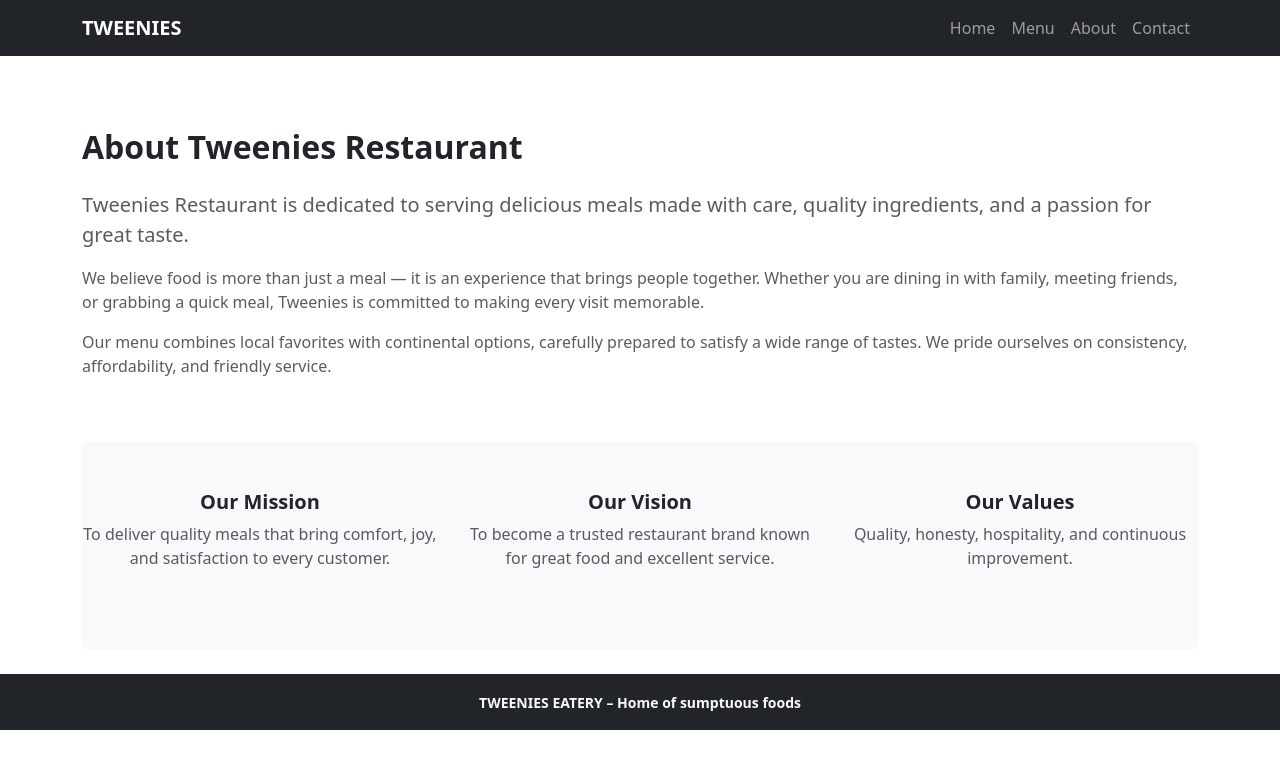
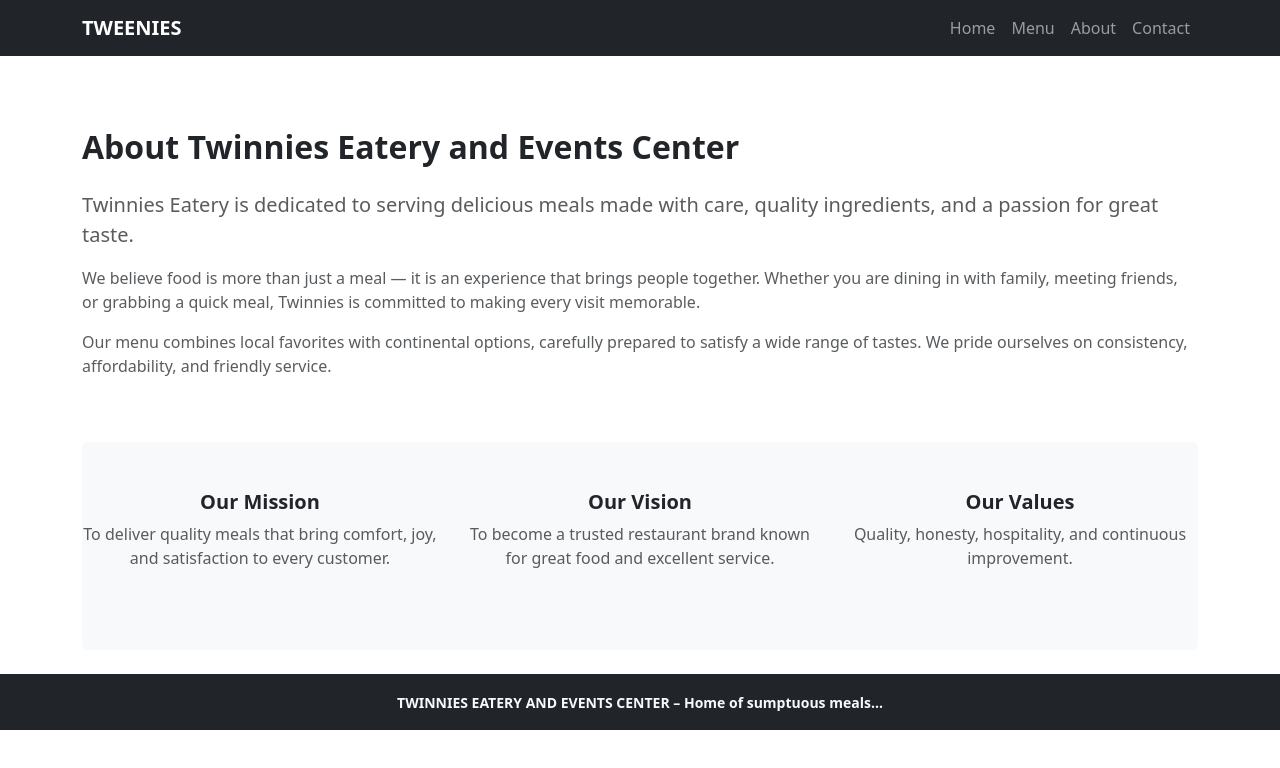
Before and after one commit to Ing-Kophi/tweenies-frontend, a React (Vite) app: page /about in a window 1280 px wide. Shown: the top 768 px of the page. Built offline with nearby package versions, Linux system fonts and the light colour scheme.

Commit message:
Text Updates_1

```diff
--- a/index.html
+++ b/index.html
@@ -2,9 +2,9 @@
 <html lang="en">
   <head>
     <meta charset="UTF-8" />
-    <link rel="icon" type="image/svg+xml" href="/vite.svg" />
+    <link rel="icon" type="image/png" href="tweenies-frontend/public/logo_twinnies.png" />
     <meta name="viewport" content="width=device-width, initial-scale=1.0" />
-    <title>tweenies-eatery</title>
+    <title>Twinnies Eatery</title>
   </head>
   <body>
     <div id="root"></div>
--- a/src/admin/AdminDashboard.jsx
+++ b/src/admin/AdminDashboard.jsx
@@ -5,7 +5,7 @@ function AdminDashboard() {
     <AdminLayout>
       <h2 className="fw-bold mb-3">Dashboard</h2>
       <p className="text-muted">
-        Welcome to the Tweenies Restaurant admin panel.
+        Welcome to the Twinnies Restaurant admin panel.
       </p>
     </AdminLayout>
   );
--- a/src/components/Footer.jsx
+++ b/src/components/Footer.jsx
@@ -3,7 +3,7 @@ function Footer() {
     <footer className="bg-dark text-light py-3 mt-auto">
       <div className="container text-center">
         <small className="fw-semibold">
-          TWEENIES EATERY – Home of sumptuous foods
+          TWINNIES EATERY AND EVENTS CENTER – Home of sumptuous meals...
         </small>
       </div>
     </footer>
--- a/src/pages/About.jsx
+++ b/src/pages/About.jsx
@@ -2,17 +2,17 @@ function About() {
   return (
     <>
       <section className="py-5">
-        <h2 className="fw-bold mb-4">About Tweenies Restaurant</h2>
+        <h2 className="fw-bold mb-4">About Twinnies Eatery and Events Center</h2>
 
         <p className="text-muted lead">
-          Tweenies Restaurant is dedicated to serving delicious meals made with
+          Twinnies Eatery is dedicated to serving delicious meals made with
           care, quality ingredients, and a passion for great taste.
         </p>
 
         <p className="text-muted">
           We believe food is more than just a meal — it is an experience that
           brings people together. Whether you are dining in with family,
-          meeting friends, or grabbing a quick meal, Tweenies is committed to
+          meeting friends, or grabbing a quick meal, Twinnies is committed to
           making every visit memorable.
         </p>
 
--- a/src/pages/Contact.jsx
+++ b/src/pages/Contact.jsx
@@ -39,7 +39,7 @@ function Contact() {
 
             <h5 className="fw-bold mt-3">WhatsApp</h5>
             <a
-              href="https://wa.me/23324419523"
+              href="https://wa.me/+233592908053"
               target="_blank"
               rel="noreferrer"
               className="btn btn-success"
--- a/src/pages/Home.jsx
+++ b/src/pages/Home.jsx
@@ -7,7 +7,7 @@ function Home() {
       <section className="py-5 bg-dark text-light text-center rounded">
         <div className="container">
           <h1 className="display-5 fw-bold mb-3">
-            Welcome to Tweenies Restaurant
+            Welcome to Twinnies Eatery and Events Center
           </h1>
           <p className="lead mb-4">
             Delicious local and continental dishes, freshly prepared
@@ -24,7 +24,7 @@ function Home() {
           <div className="col-md-6 mb-3">
             <h2 className="fw-bold">Good Food, Great Moments</h2>
             <p className="text-muted">
-              At Tweenies Restaurant, we believe food brings people together.
+              At Twinnies Eatery, we believe food brings people together.
               Our meals are prepared with care, using quality ingredients to
               give you a satisfying dining experience every time.
             </p>
@@ -43,7 +43,7 @@ function Home() {
       <section className="py-5 bg-light rounded"
       style={{background: "linear-gradient(135deg, #f6d365, #fda085)"}}>
         <div className="container">
-          <h3 className="text-center fw-bold mb-4">Why Choose Tweenies?</h3>
+          <h3 className="text-center fw-bold mb-4">Why Choose Twinnies?</h3>
           <div className="row text-center">
             <div className="col-md-4 mb-3">
               <h5 className="fw-bold">Fresh Ingredients</h5>
```
Also changed, not shown: public/logo_twinnies.png (added).
